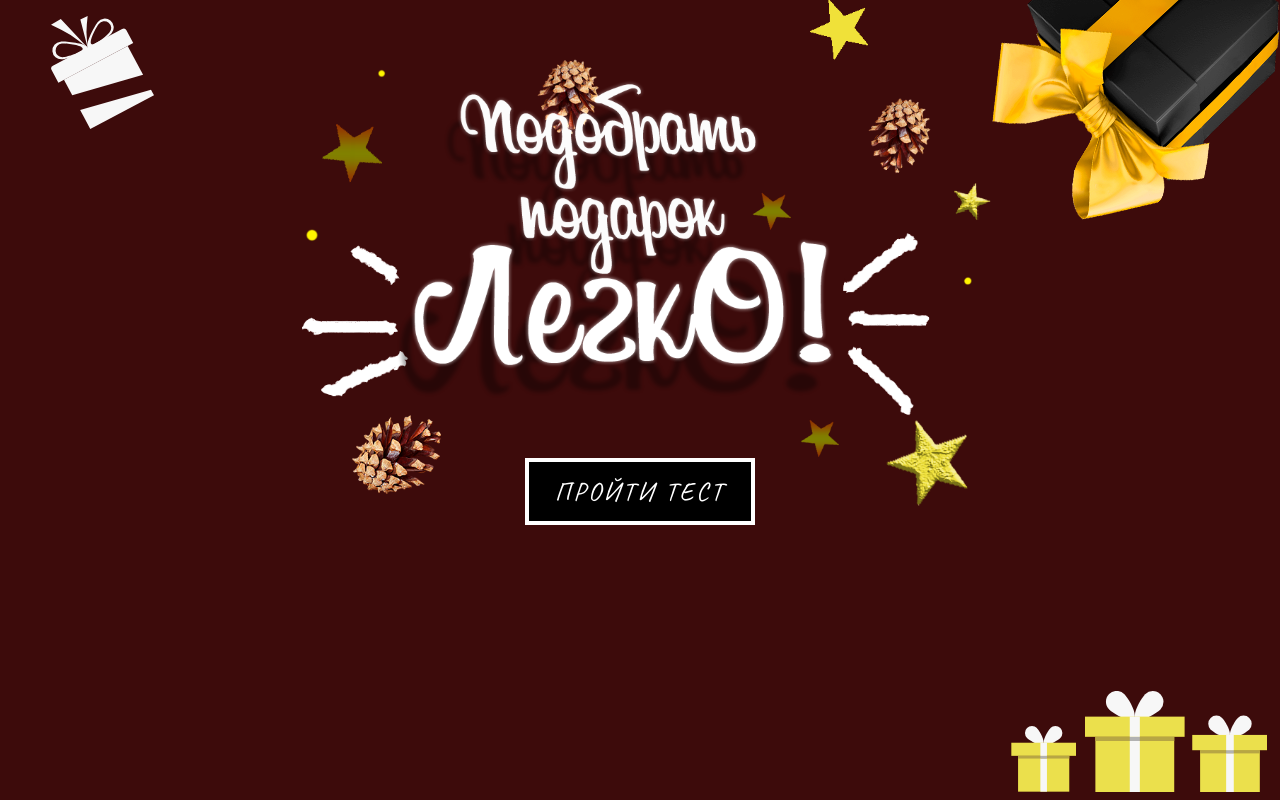
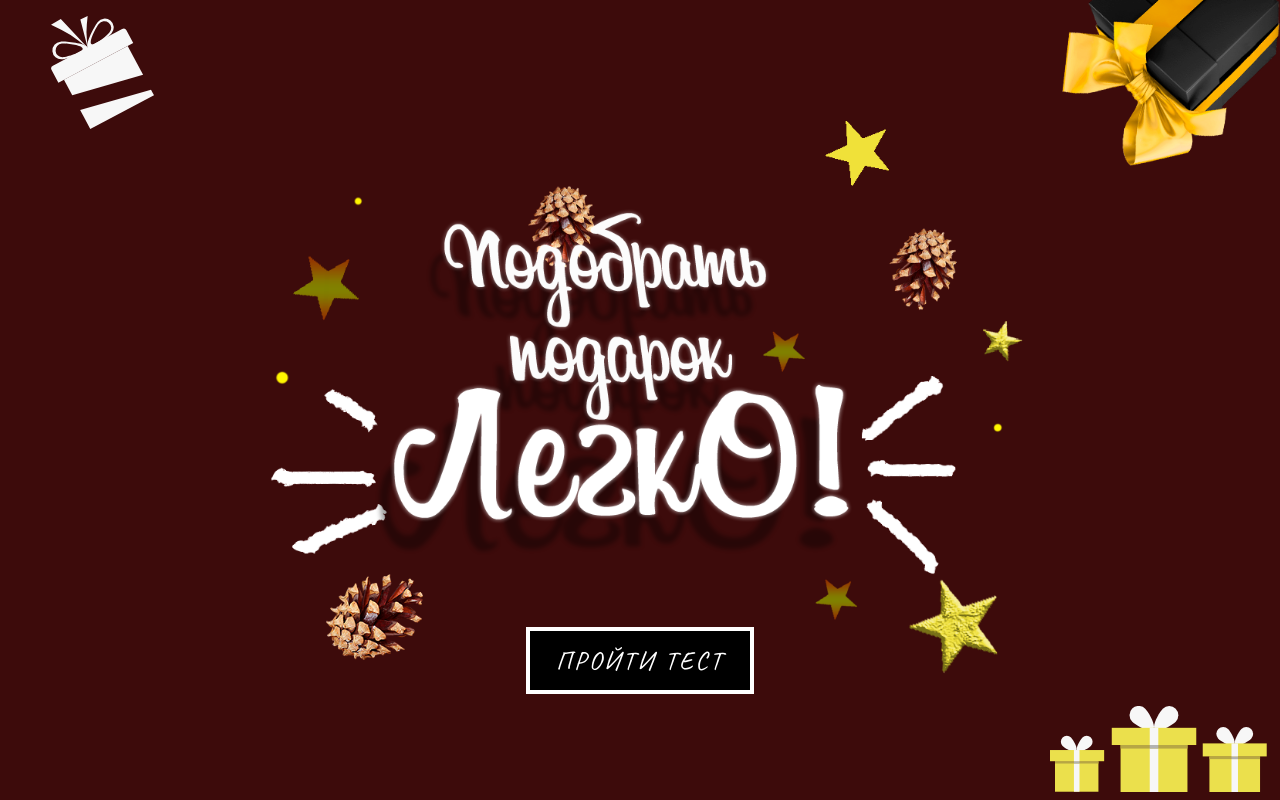
Before and after one commit to morozov312/gift_generator, a React (Create React App) app: page / in a window 1280 px wide. Built offline with nearby package versions, Linux system fonts and the light colour scheme.

Commit message:
finally styled result section

```diff
--- a/src/Assets/styles/index.scss
+++ b/src/Assets/styles/index.scss
@@ -4,10 +4,13 @@
   width: 0;
 }
 
+html {
+  background-color: #3d0b0b;
+}
+
 #root {
   width: 100vw;
   min-height: 100vh;
-  background-color: #3d0b0b;
   color: #ffffff;
   font-size: 25px;
 }
--- a/src/Components/App.js
+++ b/src/Components/App.js
@@ -26,15 +26,19 @@ function App() {
         }
     }
 
+    const isHidden = (visible === RESULT) ? 'hiddenImg' : ''
+
     return (
-        <Context.Provider value={resultAnswers}>
-            <img src={bigGift} alt="big gift" className="giftImg giftImg-big"/>
-            <img src={cutGift} alt="cut gift logo" className="giftImg giftImg-cut"/>
-            <main className="content">
-                {renderItem(visible, setVisible)}
-            </main>
-            <img src={smallGifts} alt="small gifts" className="giftImg giftImg-small"/>
-        </Context.Provider>
+        <>
+            <Context.Provider value={resultAnswers}>
+                <img src={bigGift} alt="big gift" className={"giftImg giftImg-big " + isHidden}/>
+                <img src={cutGift} alt="cut gift logo" className={"giftImg giftImg-cut " + isHidden}/>
+                <img src={smallGifts} alt="small gifts" className={"giftImg giftImg-small " + isHidden}/>
+                <main className="content">
+                    {renderItem(visible, setVisible)}
+                </main>
+            </Context.Provider>
+        </>
     )
 }
 
--- a/src/Components/App.scss
+++ b/src/Components/App.scss
@@ -1,16 +1,17 @@
 .content {
-  width: 55%;
+  width: 60%;
   margin: 0 auto;
   display: flex;
   align-items: center;
   justify-content: center;
-  height: 85%;
+  padding-top: 2.7em;
+  min-height: 85vh;
   @media (max-width: 1024px) {
     width: 70%;
   }
   @media (max-width: 550px) {
-    height: 100%;
     width: 90%;
+    padding-top: 1em;
   }
 }
 
@@ -20,12 +21,12 @@
 
   &-big {
     right: 0;
-    max-width: 35%;
+    max-width: 17%;
     @media (max-width: 1024px) {
-      max-width: 23%;
+      max-width: 15%;
     }
     @media (max-width: 550px) {
-      max-width: 35%;
+      max-width: 33%;
     }
   }
 
@@ -34,22 +35,28 @@
     left: 4%;
     top: 2%;
     @media (max-width: 1024px) {
-      max-width: 13%;
+      max-width: 10%;
     }
     @media (max-width: 550px) {
-      max-width: 20%;
+      max-width: 17%;
     }
   }
 
   &-small {
-    max-width: 20%;
+    max-width: 17%;
     right: 1%;
     bottom: 1%;
     @media (max-width: 1024px) {
-      max-width: 35%;
+      max-width: 30%;
     }
     @media (max-width: 550px) {
       max-width: 45%;
     }
   }
 }
+
+.hiddenImg {
+  @media (max-width: 1024px) {
+    display: none;
+  }
+}
--- a/src/Components/Result/Result.scss
+++ b/src/Components/Result/Result.scss
@@ -1,12 +1,12 @@
-@import url('https://fonts.googleapis.com/css2?family=Montserrat:wght@400&display=swap');
+@import url('https://fonts.googleapis.com/css2?family=Montserrat:wght@300&display=swap');
 @import "../../Assets/styles/variabels";
 
 .result {
   @include background();
-  @include adaptive-font(25, 10);
+  @include adaptive-font(25, 14);
   box-sizing: border-box;
   padding: 4%;
-  margin: 5% 0;
+  margin-bottom: 5%;
   border: 2px #000000 solid;
   border-radius: 30px;
   text-align: center;
@@ -14,7 +14,7 @@
 
   &__title {
     color: #1E1407;
-    max-width: 50%;
+    max-width: 70%;
     margin: 2em auto;
     line-height: 1.3em;
   }
@@ -24,8 +24,15 @@
     height: 450px;
     margin: 0 auto;
     object-fit: cover;
+    max-width: 70%;
     @media (max-width: 1024px) {
       height: 300px;
+    }
+    @media (max-width: 768px) {
+      height: 250px;
+    }
+    @media (max-width: 425px) {
+      height: 200px;
     }
   }
 
@@ -40,19 +47,8 @@
     &:hover {
       background-color: #F68657;
       border-color: #F68657;
-      transition: all .5s ease-in;
+      color: #F2F2F2;
+      transition: all .3s ease-in;
     }
   }
 }
-
-@media (max-width: 1024px) {
-  .giftImg-small {
-    display: none;
-  }
-}
-
-@media (max-width: 768px) {
-  .giftImg {
-    display: none;
-  }
-}
--- a/src/Components/Result/resultAnswers.json
+++ b/src/Components/Result/resultAnswers.json
@@ -3,57 +3,53 @@
     "pair": [
       {
         "title": "Билеты на концерт общей любимой группы",
-        "filename": "r010101.jpeg"
+        "filename": "r010101-min.jpeg"
       },
       {
         "title": "Романтический ужин",
-        "filename": "r010102.jpeg"
+        "filename": "r010102-min.jpeg"
       },
       {
         "title": "Акула из IKEA",
-        "filename": "r010103.jpeg"
+        "filename": "r010103-min.jpeg"
       }
     ],
     "relative": [
       {
         "title": "Домашний гриль",
-        "filename": "r010201.jpeg"
+        "filename": "r010201-min.jpeg"
       },
       {
         "title": "Теплый домашний свитер",
-        "filename": "r010202.jpeg"
+        "filename": "r010202-min.jpeg"
       },
       {
         "title": "Сертификат на СПА-процедуры",
-        "filename": "r010203.jpeg"
+        "filename": "r010203-min.jpeg"
       }
     ],
     "friend": [
       {
-        "title": "Набор дорого алкоголя в маленьких бутылочках",
-        "filename": "r010301.jpeg"
+        "title": "Набор элитного алкоголя в маленьких бутылочках",
+        "filename": "r010301-min.jpeg"
       },
       {
         "title": "Рюкзак для путешествий",
-        "filename": "r010302.jpeg"
+        "filename": "r010302-min.jpeg"
       },
       {
         "title": "Кроссовки от любимого бренда",
-        "filename": "r010303.jpeg"
+        "filename": "r010303-min.jpeg"
       }
     ],
     "familiar": [
       {
         "title": "Термокружка для кофе",
-        "filename": "r010401.jpeg"
+        "filename": "r010401-min.jpeg"
       },
       {
         "title": "Деньги в креативном конверте",
-        "filename": "r010402.jpeg"
-      },
-      {
-        "title": "",
-        "filename": "r010403.jpeg"
+        "filename": "r010402-min.jpeg"
       }
     ]
   },
@@ -61,57 +57,53 @@
     "worker": [
       {
         "title": "Белая маркерная доска для заметок",
-        "filename": "r020101.jpeg"
+        "filename": "r020101-min.jpeg"
       },
       {
         "title": "Офисный органайзер с беспроводной зарядкой",
-        "filename": "r020102.jpeg"
-      },
-      {
-        "title": "Антистресс игрушку для рабочего места, например маятник ньютона",
-        "filename": "r020103.jpeg"
+        "filename": "r020102-min.jpeg"
       }
     ],
     "party": [
       {
         "title": "Домашний набор для приготовления коктейлей ",
-        "filename": "r020201.jpeg"
+        "filename": "r020201-min.jpeg"
       },
       {
         "title": "Bluetooth колонка",
-        "filename": "r020202.jpeg"
+        "filename": "r020202-min.jpeg"
       },
       {
         "title": "Фотоаппарат мнговенной печати Polaroid",
-        "filename": "r020203.jpeg"
+        "filename": "r020203-min.jpeg"
       }
     ],
     "homebody": [
       {
         "title": "Уютный домашний плед",
-        "filename": "r020301.jpeg"
+        "filename": "r020301-min.jpeg"
       },
       {
         "title": "Кресло-мешок",
-        "filename": "r020302.jpeg"
+        "filename": "r020302-min.jpeg"
       },
       {
         "title": "Домашние тапочки",
-        "filename": "r020303.jpeg"
+        "filename": "r020303-min.jpeg"
       }
     ],
     "athlete": [
       {
         "title": "Домашний тренажер",
-        "filename": "r020401.jpeg"
+        "filename": "r020401-min.jpeg"
       },
       {
         "title": "Кворик для тренировок",
-        "filename": "r020402.jpeg"
+        "filename": "r020402-min.jpeg"
       },
       {
         "title": "Комплекс витаминов или упаковку спортивного питания",
-        "filename": "r020403.jpeg"
+        "filename": "r020403-min.jpeg"
       }
     ]
   },
@@ -119,53 +111,53 @@
     "little": [
       {
         "title": "Чехол для телефона",
-        "filename": "r030101.jpeg"
+        "filename": "r030101-min.jpeg"
       },
       {
         "title": "Оригинальная кружка",
-        "filename": "r030102.jpeg"
+        "filename": "r030102-min.jpeg"
       },
       {
         "title": "Набор для покера",
-        "filename": "r030103.jpeg"
+        "filename": "r030103-min.jpeg"
       }
     ],
     "very": [
       {
         "title": "Планшет или смартфон, например iPad",
-        "filename": "r030201.jpeg"
+        "filename": "r030201-min.jpeg"
       },
       {
         "title": "Путевка на море",
-        "filename": "r030202.jpeg"
+        "filename": "r030202-min.jpeg"
       },
       {
         "title": "Дорогое украшение. Классический пример - часы",
-        "filename": "r030203.jpeg"
+        "filename": "r030203-min.jpeg"
       }
     ],
     "economical": [
       {
         "title": "Копилка для мелочи",
-        "filename": "r030301.jpeg"
+        "filename": "r030301-min.jpeg"
       },
       {
         "title": "Большая упаковка фруктового чая с различными вкусами",
-        "filename": "r030302.jpeg"
+        "filename": "r030302-min.jpeg"
       },
       {
         "title": "Оригинальная флешка",
-        "filename": "r030303.jpeg"
+        "filename": "r030303-min.jpeg"
       }
     ],
     "urgently": [
       {
         "title": "Деньги в долларах",
-        "filename": "r030401.jpeg"
+        "filename": "r030401-min.jpeg"
       },
       {
         "title": "Подарочный сертификат, например на фотосессию",
-        "filename": "r030402.jpeg"
+        "filename": "r030402-min.jpeg"
       }
     ]
   },
@@ -173,49 +165,49 @@
     "technical": [
       {
         "title": "Электрическая зубная щетка",
-        "filename": "r040101.jpeg"
+        "filename": "r040101-min.jpeg"
       },
       {
         "title": "Экшн камера или квадрокоптер",
-        "filename": "r040102.jpeg"
+        "filename": "r040102-min.jpeg"
       },
       {
         "title": "Проектор",
-        "filename": "r040103.jpeg"
+        "filename": "r040103-min.jpeg"
       }
     ],
     "eater": [
       {
         "title": "Торт на заказ",
-        "filename": "r040201.jpeg"
+        "filename": "r040201-min.jpeg"
       },
       {
         "title": "Нож для пиццы и пиццу на заказ",
-        "filename": "r040202.jpeg"
+        "filename": "r040202-min.jpeg"
       },
       {
         "title": "Подарочный набор мёда",
-        "filename": "r040203.jpeg"
+        "filename": "r040203-min.jpeg"
       }
     ],
     "forgetful": [
       {
         "title": "Настольные часы будильник",
-        "filename": "r040301.jpeg"
+        "filename": "r040301-min.jpeg"
       },
       {
         "title": "Стильный ежедневник или записную книжку",
-        "filename": "r040302.jpeg"
+        "filename": "r040302-min.jpeg"
       }
     ],
     "laconic": [
       {
         "title": "Новый кошелек",
-        "filename": "r040401.jpeg"
+        "filename": "r040401-min.jpeg"
       },
       {
         "title": "Акцию крупной компании или деньги в криптовалюте",
-        "filename": "r040402.jpeg"
+        "filename": "r040402-min.jpeg"
       }
     ]
   },
@@ -223,45 +215,45 @@
     "humorous": [
       {
         "title": "Футболка с прикольной надписью",
-        "filename": "r050101.jpeg"
+        "filename": "r050101-min.jpeg"
       },
       {
         "title": "Конструктор Lego",
-        "filename": "r050102.jpeg"
+        "filename": "r050102-min.jpeg"
       }
     ],
     "creativity": [
       {
         "title": "Набор для рисования",
-        "filename": "r050201.jpeg"
+        "filename": "r050201-min.jpeg"
       },
       {
         "title": "Музыкальный инструмент",
-        "filename": "r050202.jpeg"
+        "filename": "r050202-min.jpeg"
       }
     ],
     "ambitious": [
       {
         "title": "Книгу по бизнесу",
-        "filename": "r050301.jpeg"
+        "filename": "r050301-min.jpeg"
       },
       {
         "title": "Патчи для глаз или маску для сна",
-        "filename": "r050302.jpeg"
+        "filename": "r050302-min.jpeg"
       }
     ],
     "introvert": [
       {
         "title": "Интересная книга",
-        "filename": "r050401.jpeg"
+        "filename": "r050401-min.jpeg"
       },
       {
         "title": "Полноразмерные наушники",
-        "filename": "r050402.jpeg"
+        "filename": "r050402-min.jpeg"
       },
       {
         "title": "Солнцезащитные очки",
-        "filename": "r050403.jpeg"
+        "filename": "r050403-min.jpeg"
       }
     ]
   }
--- a/src/Components/TestContainer/TestContainer.scss
+++ b/src/Components/TestContainer/TestContainer.scss
@@ -7,7 +7,6 @@
   width: 100%;
   min-height: 55%;
   padding: 3em 2.5em;
-  margin-top: 13%;
   color: #524f4e;
   font-family: 'Montserrat', sans-serif;
   font-weight: 300;
@@ -15,8 +14,7 @@
   border: 1px #ffeede solid;
   border-radius: 2em;
   @media (max-width: 425px) {
-    margin-top: 0;
-    min-height: 30%;
+    margin-top: 30%;
   }
 
   &__item {
--- a/src/Components/Welcome/Welcome.scss
+++ b/src/Components/Welcome/Welcome.scss
@@ -9,13 +9,12 @@
 
   &__btn-container {
     position: absolute;
-    overflow: hidden;
     bottom: 0;
     width: 100%;
   }
 
   &__btn {
-    @include adaptive-font(30, 17);
+    @include adaptive-font(30, 16);
     font-family: 'Caveat', cursive;
     text-transform: uppercase;
     font-weight: 400;
@@ -32,6 +31,9 @@
       background: transparent;
       transition: all .4s ease-in-out;
     }
+    @media (max-width: 425px) {
+     margin-bottom: -12%;
+    }
   }
 
   &__img {
@@ -39,10 +41,8 @@
     object-fit: cover;
     max-width: 103%;
   }
-}
 
-@media (max-width: 425px) {
-  .welcome {
+  @media (max-width: 425px) {
     height: 50%;
   }
 }
```
